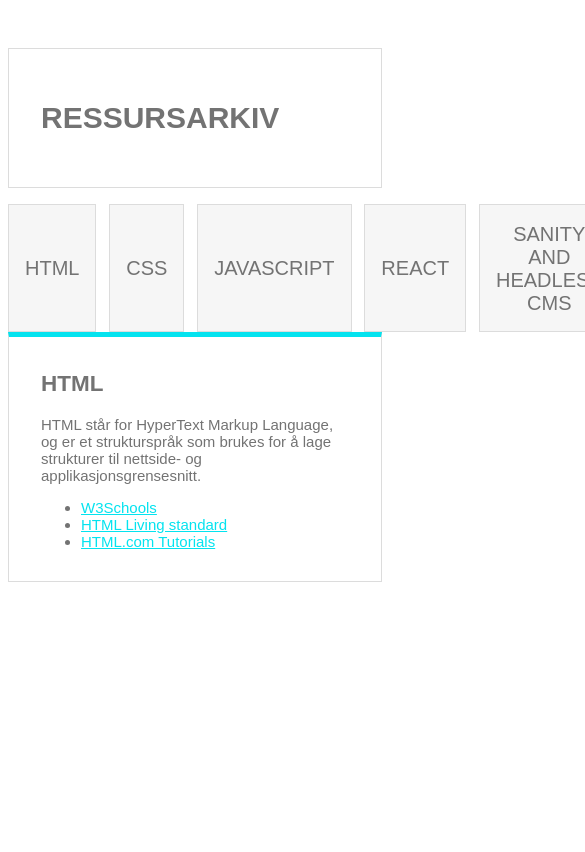
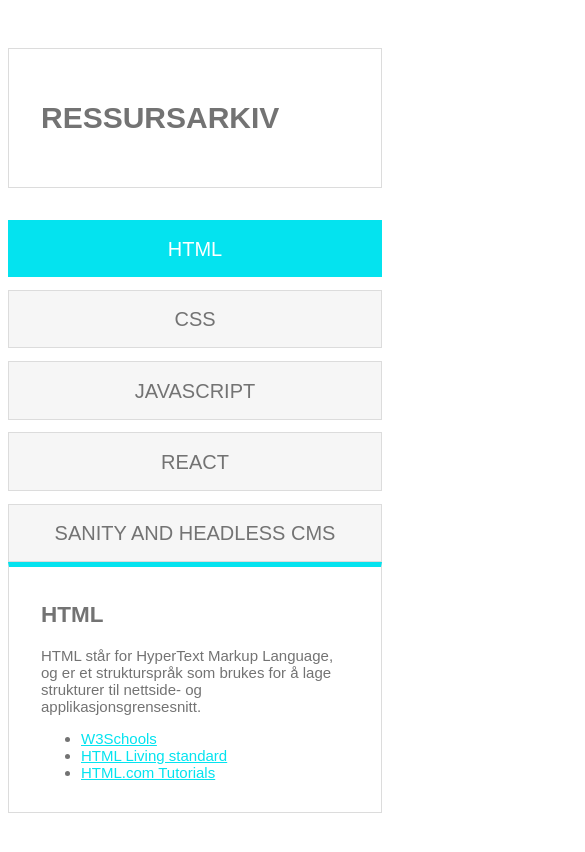
Before and after one commit to jennifergri/uin23ak2_resource_layout_Grimsrud, a plain HTML site: page index.html in a window 390 px wide. Both pictures are taken after a click on the button "HTML". Shown: the top 852 px of the page, 585 px wide, since content can reach past the window. Drawn offline with Linux system fonts and the light colour scheme.

Commit message:
Forblir farge ved klikk
Fikk til noe

kommenterte også ut html infoen for å få blank forside

```diff
--- a/arbeidskrav_2/ressurser.js
+++ b/arbeidskrav_2/ressurser.js
@@ -95,37 +95,29 @@ const resources = [
     },
 ]
 
-
 //Inspirasjon av Legodudes kode fra forelesning 20 jan - oppgave 4.
 //Inspirasjon min eksamensinnlevering i innprog - minstekrav 2
+//Hjelp av studass
 
-const button = document.getElementById("button")
 
-function colorButton(){
-    if (button.classList.contains("active")){
-        button.classList.add("active")
-        document.getElementById("button").style.backgroundColor = '#fff';
-    } else {
-        button.classList.remove("active")
-    }
-}
+//Ville ha main på forsiden tom når siden oppdateres!
 
-let navigasjon = ""
+//Navigasjon:
+let menu = ""
 
 function addNav(){
     resources.map((info, index) => {
-        navigasjon += `<button id=${index} onClick="addSources(${index})">${info.category}</button>`
+        menu += `<button class="btn" id=${index} onClick="addInfo(${index})">${info.category}</button>`
     })
 }
 addNav()
-document.getElementById("nav").innerHTML = navigasjon
+document.getElementById("nav").innerHTML = menu
 
+//Informasjon i main:
+function addInfo(index){
+    categoryInfo = ""
+    links = ""
 
-let categoryInfo = ""
-let links = ""
-function addSources(index){
-    links = ""
-    categoryInfo = ""
         categoryInfo += `
         <h2>${resources[index].category}</h2>
         <p>${resources[index].text}</p>
@@ -133,11 +125,21 @@ function addSources(index){
 
         resources[index].sources.map(element => {
             links += `<li><a href="${element.url}">${element.title}</a></li>`
-            console.log(element)
         })
 
     document.getElementById("informasjon").innerHTML = categoryInfo
     document.getElementById("linker").innerHTML = links
 
-    console.log(links)
 }
+
+//Button blir turkis ved klikk
+    //Funker kun på HTML knapp og jeg fikk ikke til at knappen slutta å bli turkis igjen når jeg trykker på en ny knapp - men beholdt det jeg fikk til:
+
+    const button = document.querySelector(".btn");
+
+    button.addEventListener('click', function addNav() {
+        button.style.backgroundColor = 'var(--aqua)';
+        button.style.border = 'var(--aqua)';
+        button.style.color = 'var(--white)';
+    });
+/*Kilde: <a href="https://bobbyhadz.com/blog/javascript-change-button-color-onclick"</a>*/
--- a/style.css
+++ b/style.css
@@ -35,7 +35,7 @@ header{
 nav{
     width: 100%;
     display: flex;
-    padding-top: 1rem;
+    padding-top: 2rem;
     gap: 0.8rem;
 }
     nav button{
@@ -64,6 +64,15 @@ main{
     main ul li a{
         color: var(--aqua);
     }
+    main h2{
+        text-transform: uppercase;
+    }
 
 
 /*Responsiv nettside*/
+@media only screen and (max-width: 600px){
+    nav{
+        display: flex;
+        flex-direction: column;
+    }
+}
```
Also changed, not shown: index.html (+9 -5 lines).
